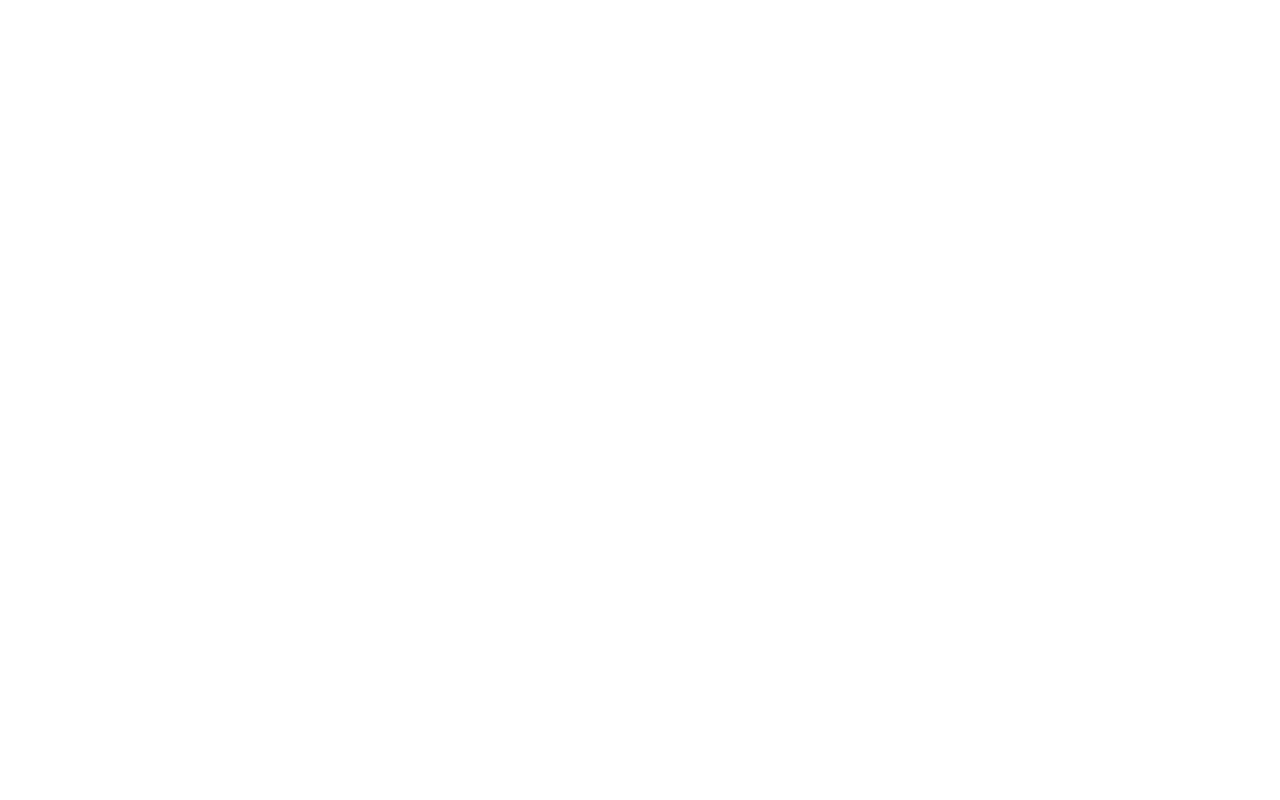
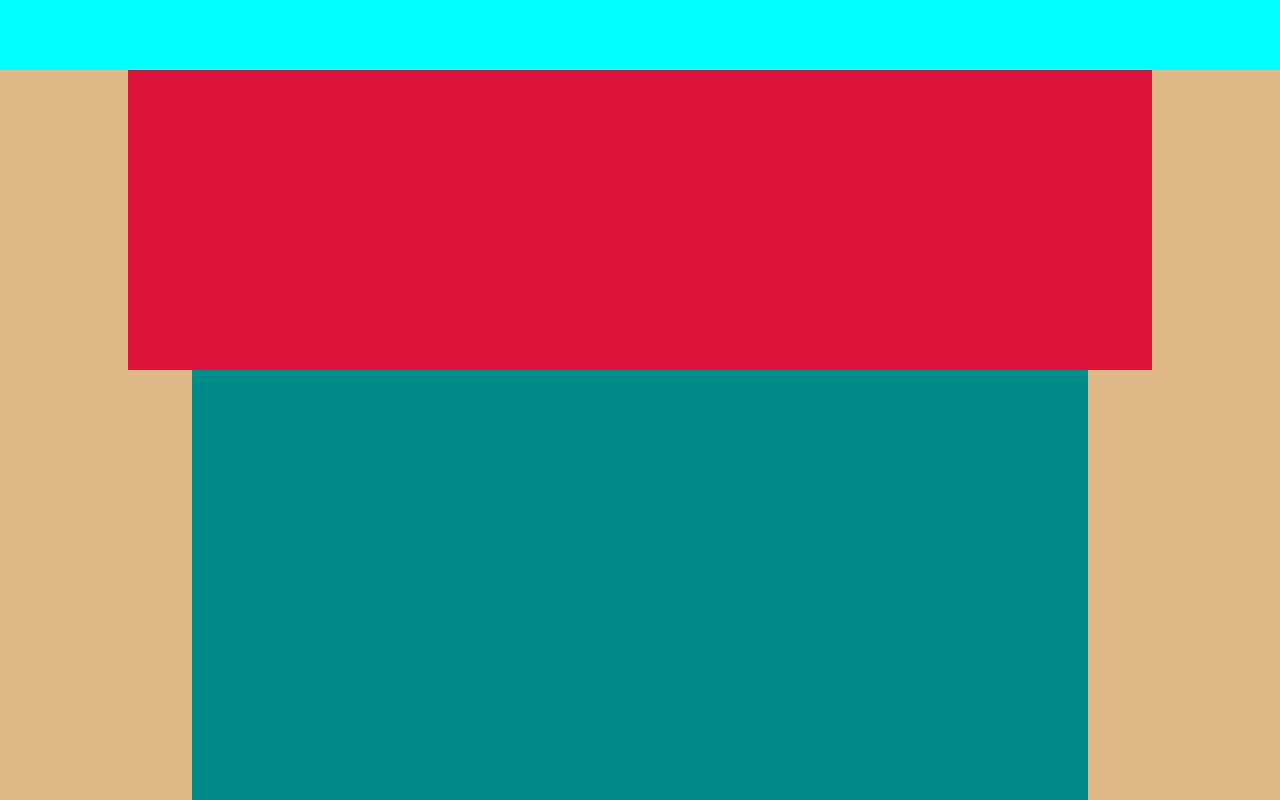
Before and after one commit to Chris-dagostino/htmlcss-dropbox, a plain HTML site: page inex.html in a window 1280 px wide. Shown: the top 800 px of the page. Drawn offline with Linux system fonts and the light colour scheme.

Commit message:
struttura

```diff
--- a/css/style.css
+++ b/css/style.css
@@ -1,9 +1,55 @@
 /*regole generali*/
-
 * {
     margin: 0;
     padding: 0;
     box-sizing: border-box;
 }
 
+
+
+/*header*/
+header {
+    background-color: aqua;
+    width: 100%;
+    height: 70px;
+}
+/*fine header*/
+
+
+
+
+/*main*/
+main {
+    background-color: burlywood;
+    width: 100%;
+    height: 900px;
+}
+
+main .jumbotron {
+    background-color: crimson;
+    width: 80%;
+    height: 300px;
+    margin: auto;
+}
+
+main .container-main {
+    background-color: darkcyan;
+    width: 70%;
+    height: 600px;
+    margin: auto;
+}
+/*fine main*/
+
+
+
+/*footer*/
+footer {
+    background-color: cornflowerblue;
+    width: 100%;
+    height: 400px;
+}
+/*fine footer*/
+
+
+
 /*regole generali*/
--- a/inex.html
+++ b/inex.html
@@ -11,6 +11,43 @@
 
 <body>
 
+    <header>
+        <div class="container-header" >
+            <div class="head head-sx" >
+                <div class="logo" >
+
+                </div>
+                <nav>
+
+                </nav>
+            </div>
+
+            <div class="head head-dx" >
+                <nav>
+
+                </nav>
+                <div class="inizia" >
+
+                </div>
+
+            </div>
+        </div>
+    </header>
+
+    <main>
+        <div class="jumbotron" >
+
+        </div>
+        <div class="container-main" >
+
+        </div>
+
+    </main>
+
+    <footer>
+
+    </footer>
+
 </body>
 
 </html>
```
